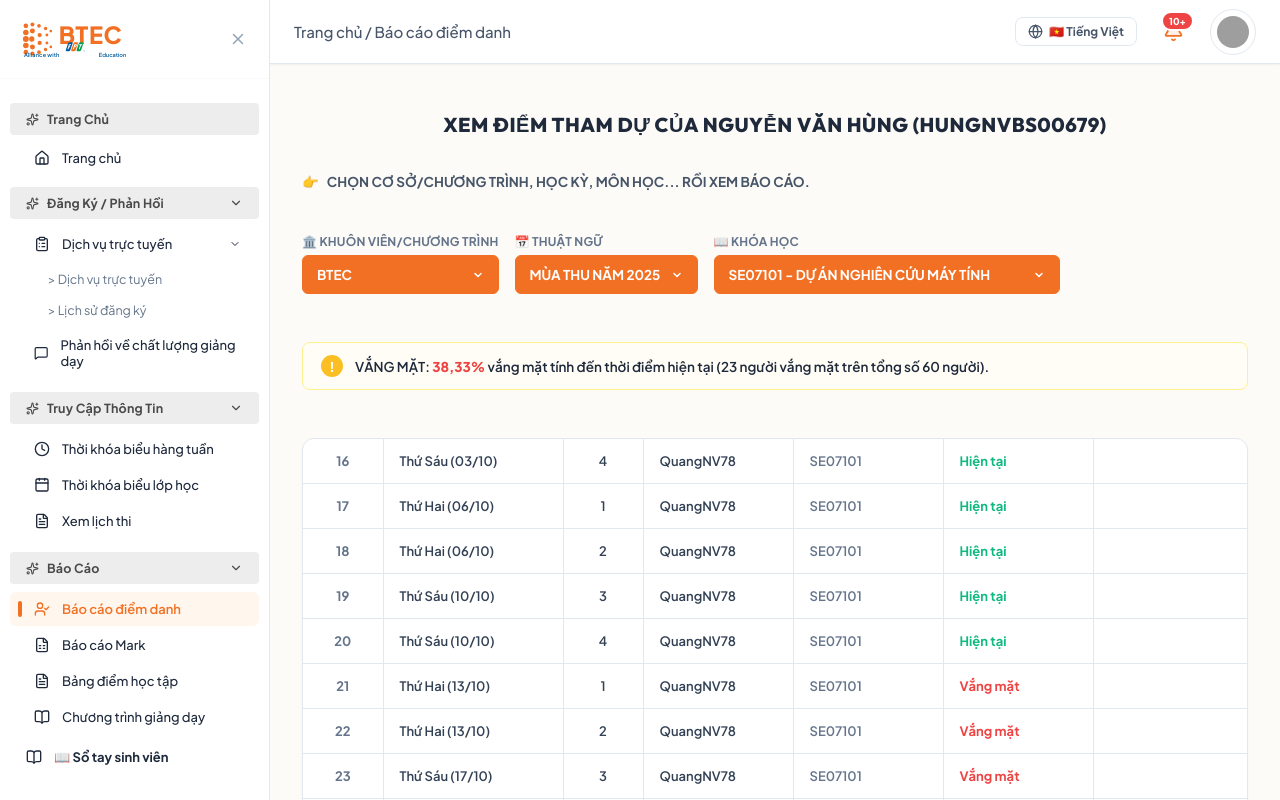
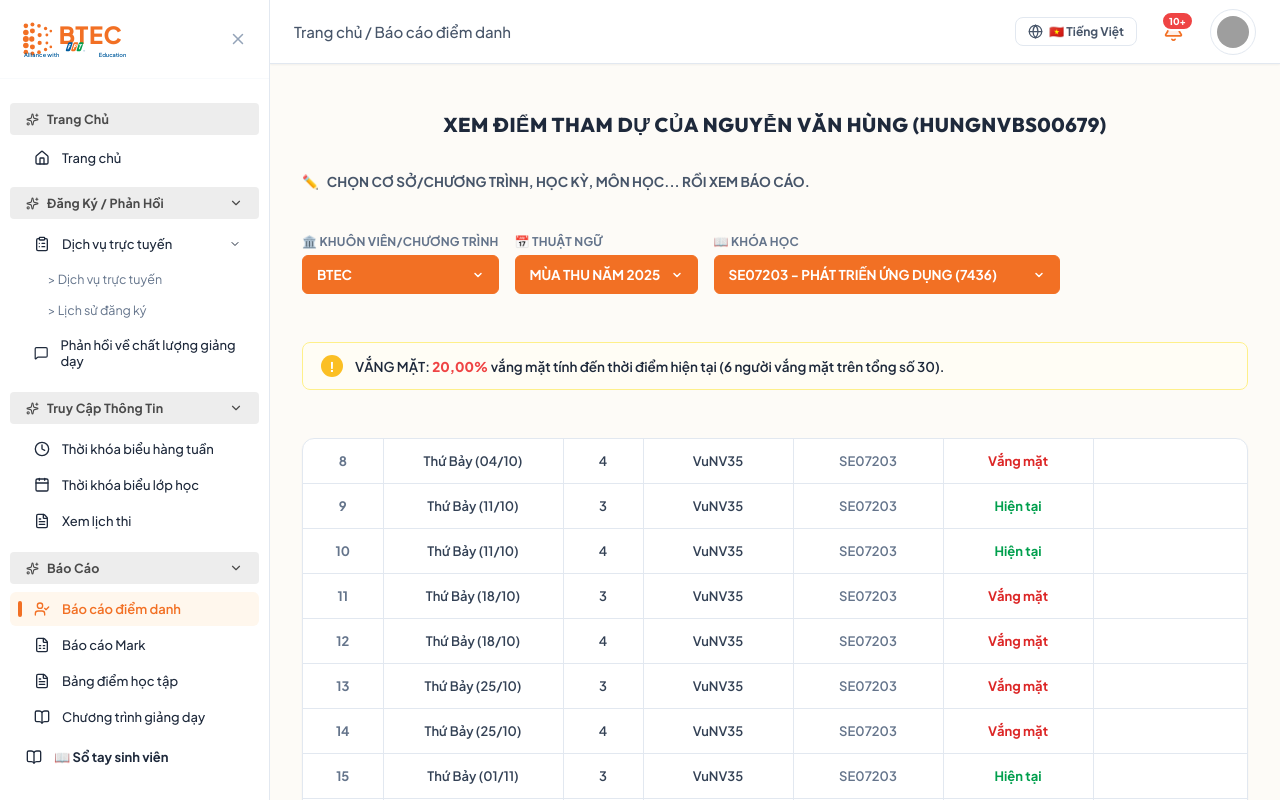
Before and after one commit to RIOMOD/PROJECT_RIKKEIEDU, a React (Vite) app: page / in a window 1280 px wide. Both pictures are taken after a click on the element "Báo cáo điểm danh". Shown: the top 800 px of the page. Built offline with nearby package versions, Linux system fonts and the light colour scheme; grey boxes are pictures that could not be loaded.

Commit message:
feat: update attendance report and mark report layouts to match design mockup screenshots

```diff
--- a/src/App.tsx
+++ b/src/App.tsx
@@ -28,7 +28,7 @@ function App() {
     'tkb-lop-hoc': { vi: 'Trang chủ / Thời khóa biểu lớp học', en: 'Home / Class Timetable' }, // Match screenshot breadcrumbs
     'xem-lich-thi': { vi: 'Home / View Exam Schedule', en: 'Home / View Exam Schedule' },
     'bc-diem-danh': { vi: 'Trang chủ / Báo cáo điểm danh', en: 'Home / Attendance Report' },
-    'bc-mark': { vi: 'Home / Mark Report', en: 'Home / Mark Report' },
+    'bc-mark': { vi: 'Trang chủ / Báo cáo Mark', en: 'Home / Mark Report' },
     'bang-diem-ht': { vi: 'Home / Academic Transcript', en: 'Home / Academic Transcript' },
     'chuong-trinh-gd': { vi: 'Chương trình giảng dạy', en: 'Curriculum' },
     'so-tay-sv': { vi: 'Sổ tay sinh viên', en: 'Student Handbook' }
--- a/src/components/AttendanceReport.tsx
+++ b/src/components/AttendanceReport.tsx
@@ -19,7 +19,7 @@ interface AttendanceSession {
 export const AttendanceReport = ({ lang }: AttendanceReportProps) => {
   const [selectedCampus, setSelectedCampus] = useState('BTEC');
   const [selectedTerm, setSelectedTerm] = useState('MÙA THU NĂM 2025');
-  const [selectedCourse, setSelectedCourse] = useState('SE07101 - DỰ ÁN NGHIÊN CỨU MÁY TÍNH');
+  const [selectedCourse, setSelectedCourse] = useState('SE07203 - PHÁT TRIỂN ỨNG DỤNG (7436)');
 
   // Translation helper
   const t = (viText: string, enText: string) => {
@@ -33,138 +33,150 @@ export const AttendanceReport = ({ lang }: AttendanceReportProps) => {
   ];
 
   const terms = [
-    { value: 'MÙA THU NĂM 2025', label: t('MÙA THU NĂM 2025', 'FALL 2025') },
+    { value: 'MÙA THU NĂM 2025', label: t('MÙA THU NĂM 2025', 'MÙA THU NĂM 2025') },
     { value: 'MÙA HÈ 2025', label: t('MÙA HÈ 2025', 'SUMMER 2025') },
     { value: 'MÙA XUÂN 2025', label: t('MÙA XUÂN 2025', 'SPRING 2025') }
   ];
 
   const courses = [
+    { value: 'SE07203 - PHÁT TRIỂN ỨNG DỤNG (7436)', label: 'SE07203 - ' + t('PHÁT TRIỂN ỨNG DỤNG (7436)', 'APPLICATION DEVELOPMENT (7436)') },
     { value: 'SE07101 - DỰ ÁN NGHIÊN CỨU MÁY TÍNH', label: 'SE07101 - ' + t('DỰ ÁN NGHIÊN CỨU MÁY TÍNH', 'COMPUTER RESEARCH PROJECT') },
     { value: 'SE08202 - PHÁT TRIỂN ỨNG DỤNG WEB JAVA', label: 'SE08202 - ' + t('PHÁT TRIỂN ỨNG DỤNG WEB JAVA', 'JAVA WEB APPLICATION DEVELOPMENT') }
   ];
 
-  // Mock sessions from screenshot (sessions 16 to 26)
+  // Mock sessions from screenshot (sessions 8 to 19)
   const sessions: AttendanceSession[] = [
     {
+      index: 8,
+      dateVi: 'Thứ Bảy (04/10)',
+      dateEn: 'Saturday (04/10)',
+      slot: 4,
+      teacher: 'VuNV35',
+      subjectCode: 'SE07203',
+      statusVi: 'Vắng mặt',
+      statusEn: 'Absent',
+      isPresent: false
+    },
+    {
+      index: 9,
+      dateVi: 'Thứ Bảy (11/10)',
+      dateEn: 'Saturday (11/10)',
+      slot: 3,
+      teacher: 'VuNV35',
+      subjectCode: 'SE07203',
+      statusVi: 'Hiện tại',
+      statusEn: 'Present',
+      isPresent: true
+    },
+    {
+      index: 10,
+      dateVi: 'Thứ Bảy (11/10)',
+      dateEn: 'Saturday (11/10)',
+      slot: 4,
+      teacher: 'VuNV35',
+      subjectCode: 'SE07203',
+      statusVi: 'Hiện tại',
+      statusEn: 'Present',
+      isPresent: true
+    },
+    {
+      index: 11,
+      dateVi: 'Thứ Bảy (18/10)',
+      dateEn: 'Saturday (18/10)',
+      slot: 3,
+      teacher: 'VuNV35',
+      subjectCode: 'SE07203',
+      statusVi: 'Vắng mặt',
+      statusEn: 'Absent',
+      isPresent: false
+    },
+    {
+      index: 12,
+      dateVi: 'Thứ Bảy (18/10)',
+      dateEn: 'Saturday (18/10)',
+      slot: 4,
+      teacher: 'VuNV35',
+      subjectCode: 'SE07203',
+      statusVi: 'Vắng mặt',
+      statusEn: 'Absent',
+      isPresent: false
+    },
+    {
+      index: 13,
+      dateVi: 'Thứ Bảy (25/10)',
+      dateEn: 'Saturday (25/10)',
+      slot: 3,
+      teacher: 'VuNV35',
+      subjectCode: 'SE07203',
+      statusVi: 'Vắng mặt',
+      statusEn: 'Absent',
+      isPresent: false
+    },
+    {
+      index: 14,
+      dateVi: 'Thứ Bảy (25/10)',
+      dateEn: 'Saturday (25/10)',
+      slot: 4,
+      teacher: 'VuNV35',
+      subjectCode: 'SE07203',
+      statusVi: 'Vắng mặt',
+      statusEn: 'Absent',
+      isPresent: false
+    },
+    {
+      index: 15,
+      dateVi: 'Thứ Bảy (01/11)',
+      dateEn: 'Saturday (01/11)',
+      slot: 3,
+      teacher: 'VuNV35',
+      subjectCode: 'SE07203',
+      statusVi: 'Hiện tại',
+      statusEn: 'Present',
+      isPresent: true
+    },
+    {
       index: 16,
-      dateVi: 'Thứ Sáu (03/10)',
-      dateEn: 'Friday (03/10)',
+      dateVi: 'Thứ Bảy (01/11)',
+      dateEn: 'Saturday (01/11)',
       slot: 4,
-      teacher: 'QuangNV78',
-      subjectCode: 'SE07101',
+      teacher: 'VuNV35',
+      subjectCode: 'SE07203',
       statusVi: 'Hiện tại',
       statusEn: 'Present',
       isPresent: true
     },
     {
       index: 17,
-      dateVi: 'Thứ Hai (06/10)',
-      dateEn: 'Monday (06/10)',
-      slot: 1,
-      teacher: 'QuangNV78',
-      subjectCode: 'SE07101',
+      dateVi: 'Thứ Bảy (08/11)',
+      dateEn: 'Saturday (08/11)',
+      slot: 3,
+      teacher: 'VuNV35',
+      subjectCode: 'SE07203',
       statusVi: 'Hiện tại',
       statusEn: 'Present',
       isPresent: true
     },
     {
       index: 18,
-      dateVi: 'Thứ Hai (06/10)',
-      dateEn: 'Monday (06/10)',
-      slot: 2,
-      teacher: 'QuangNV78',
-      subjectCode: 'SE07101',
+      dateVi: 'Thứ Bảy (08/11)',
+      dateEn: 'Saturday (08/11)',
+      slot: 4,
+      teacher: 'VuNV35',
+      subjectCode: 'SE07203',
       statusVi: 'Hiện tại',
       statusEn: 'Present',
       isPresent: true
     },
     {
       index: 19,
-      dateVi: 'Thứ Sáu (10/10)',
-      dateEn: 'Friday (10/10)',
+      dateVi: 'Thứ Bảy (15/11)',
+      dateEn: 'Saturday (15/11)',
       slot: 3,
-      teacher: 'QuangNV78',
-      subjectCode: 'SE07101',
+      teacher: 'VuNV35',
+      subjectCode: 'SE07203',
       statusVi: 'Hiện tại',
       statusEn: 'Present',
       isPresent: true
-    },
-    {
-      index: 20,
-      dateVi: 'Thứ Sáu (10/10)',
-      dateEn: 'Friday (10/10)',
-      slot: 4,
-      teacher: 'QuangNV78',
-      subjectCode: 'SE07101',
-      statusVi: 'Hiện tại',
-      statusEn: 'Present',
-      isPresent: true
-    },
-    {
-      index: 21,
-      dateVi: 'Thứ Hai (13/10)',
-      dateEn: 'Monday (13/10)',
-      slot: 1,
-      teacher: 'QuangNV78',
-      subjectCode: 'SE07101',
-      statusVi: 'Vắng mặt',
-      statusEn: 'Absent',
-      isPresent: false
-    },
-    {
-      index: 22,
-      dateVi: 'Thứ Hai (13/10)',
-      dateEn: 'Monday (13/10)',
-      slot: 2,
-      teacher: 'QuangNV78',
-      subjectCode: 'SE07101',
-      statusVi: 'Vắng mặt',
-      statusEn: 'Absent',
-      isPresent: false
-    },
-    {
-      index: 23,
-      dateVi: 'Thứ Sáu (17/10)',
-      dateEn: 'Friday (17/10)',
-      slot: 3,
-      teacher: 'QuangNV78',
-      subjectCode: 'SE07101',
-      statusVi: 'Vắng mặt',
-      statusEn: 'Absent',
-      isPresent: false
-    },
-    {
-      index: 24,
-      dateVi: 'Thứ Sáu (17/10)',
-      dateEn: 'Friday (17/10)',
-      slot: 4,
-      teacher: 'QuangNV78',
-      subjectCode: 'SE07101',
-      statusVi: 'Vắng mặt',
-      statusEn: 'Absent',
-      isPresent: false
-    },
-    {
-      index: 25,
-      dateVi: 'Thứ Hai (20/10)',
-      dateEn: 'Monday (20/10)',
-      slot: 1,
-      teacher: 'QuangNV78',
-      subjectCode: 'SE07101',
-      statusVi: 'Vắng mặt',
-      statusEn: 'Absent',
-      isPresent: false
-    },
-    {
-      index: 26,
-      dateVi: 'Thứ Hai (20/10)',
-      dateEn: 'Monday (20/10)',
-      slot: 2,
-      teacher: 'QuangNV78',
-      subjectCode: 'SE07101',
-      statusVi: 'Vắng mặt',
-      statusEn: 'Absent',
-      isPresent: false
     }
   ];
 
@@ -179,7 +191,7 @@ export const AttendanceReport = ({ lang }: AttendanceReportProps) => {
 
         {/* Guideline line */}
         <div className="attendance-guideline">
-          <span>👉</span> {t('CHỌN CƠ SỞ/CHƯƠNG TRÌNH, HỌC KỲ, MÔN HỌC... RỒI XEM BÁO CÁO.', 'SELECT CAMPUS/PROGRAM, TERM, COURSE... TO VIEW REPORT.')}
+          <span>✏️</span> {t('CHỌN CƠ SỞ/CHƯƠNG TRÌNH, HỌC KỲ, MÔN HỌC... RỒI XEM BÁO CÁO.', 'SELECT CAMPUS/PROGRAM, TERM, COURSE... TO VIEW REPORT.')}
         </div>
 
         {/* Orange filter selectors row */}
@@ -239,11 +251,11 @@ export const AttendanceReport = ({ lang }: AttendanceReportProps) => {
           <span className="attendance-stats-text">
             {lang === 'en' ? (
               <>
-                ABSENT: <span className="highlight-red">38.33%</span> absent up to current time (23 absent out of 60 people).
+                ABSENT: <span className="highlight-red">20.00%</span> absent up to current time (6 absent out of 30 people).
               </>
             ) : (
               <>
-                VẮNG MẶT: <span className="highlight-red">38,33%</span> vắng mặt tính đến thời điểm hiện tại (23 người vắng mặt trên tổng số 60 người).
+                VẮNG MẶT: <span className="highlight-red">20,00%</span> vắng mặt tính đến thời điểm hiện tại (6 người vắng mặt trên tổng số 30).
               </>
             )}
           </span>
--- a/src/components/MarkReport.tsx
+++ b/src/components/MarkReport.tsx
@@ -1,10 +1,8 @@
-
 interface MarkReportProps {
   lang: 'vi' | 'en';
 }
 
 interface MarkRow {
-  subject: string;
   semesterVi: string;
   semesterEn: string;
   group: string;
@@ -24,7 +22,6 @@ export const MarkReport = ({ lang }: MarkReportProps) => {
   };
 
   const headers = [
-    t('TÊN MÔN HỌC', 'SUBJECT NAME'),
     t('HỌC KỲ', 'SEMESTER'),
     t('NHÓM', 'GROUP'),
     t('NGÀY BẮT ĐẦU', 'START DATE'),
@@ -34,174 +31,161 @@ export const MarkReport = ({ lang }: MarkReportProps) => {
     t('TRẠNG THÁI', 'STATUS')
   ];
 
-  // Grade list mock data
+  // Grade list mock data exactly matching the screenshot mockup
   const grades: MarkRow[] = [
     {
-      subject: 'English 5 - Summit 1',
-      semesterVi: 'HỌC KỲ HÈ 2023',
+      semesterVi: 'MÙA HÈ 2023',
       semesterEn: 'SUMMER 2023',
       group: 'ENT4011.13',
       startDate: '10/07/2023',
       endDate: '23/08/2023',
       gradeNum: '7.7',
       gradeLetter: '',
-      statusVi: 'Đạt',
+      statusVi: 'Đi qua',
       statusEn: 'Passed',
       statusType: 'passed'
     },
     {
-      subject: 'English 4 - Top Notch 3',
-      semesterVi: 'HỌC KỲ HÈ 2023',
+      semesterVi: 'MÙA HÈ 2023',
       semesterEn: 'SUMMER 2023',
       group: 'ENT103.13',
       startDate: '08/05/2023',
       endDate: '17/06/2023',
       gradeNum: '7.3',
       gradeLetter: '',
-      statusVi: 'Đạt',
+      statusVi: 'Đi qua',
       statusEn: 'Passed',
       statusType: 'passed'
     },
     {
-      subject: 'English 1 - Topnotch Fundamentals',
-      semesterVi: 'HỌC KỲ THU 2022',
+      semesterVi: 'MÙA THU 2022',
       semesterEn: 'FALL 2022',
       group: 'ENT100.07',
       startDate: '24/10/2022',
       endDate: '28/12/2022',
       gradeNum: '8.2',
       gradeLetter: '',
-      statusVi: 'Đạt',
+      statusVi: 'Đi qua',
       statusEn: 'Passed',
       statusType: 'passed'
     },
     {
-      subject: 'English 2 - Topnotch 1',
-      semesterVi: 'HỌC KỲ XUÂN 2023',
+      semesterVi: 'MÙA XUÂN 2023',
       semesterEn: 'SPRING 2023',
       group: 'ENT101.13',
       startDate: '03/01/2023',
       endDate: '08/03/2023',
       gradeNum: '8.2',
       gradeLetter: '',
-      statusVi: 'Đạt',
+      statusVi: 'Đi qua',
       statusEn: 'Passed',
       statusType: 'passed'
     },
     {
-      subject: 'English 3 - Topnotch 2',
-      semesterVi: 'HỌC KỲ XUÂN 2023',
+      semesterVi: 'MÙA XUÂN 2023',
       semesterEn: 'SPRING 2023',
       group: 'ENT102.14',
       startDate: '20/03/2023',
       endDate: '28/04/2023',
       gradeNum: '7.0',
       gradeLetter: '',
-      statusVi: 'Đạt',
+      statusVi: 'Đi qua',
       statusEn: 'Passed',
       statusType: 'passed'
     },
     {
-      subject: 'Vovinam',
-      semesterVi: 'HỌC KỲ THU 2024',
+      semesterVi: 'MÙA THU NĂM 2024',
       semesterEn: 'FALL 2024',
-      group: 'Exempt',
+      group: 'Miễn trừ',
       startDate: '12/08/2024',
       endDate: '19/10/2024',
       gradeNum: '',
       gradeLetter: '',
-      statusVi: 'Được miễn',
-      statusEn: 'Is Exempt',
+      statusVi: 'Được miễn trừ',
+      statusEn: 'Exempted',
       statusType: 'exempt'
     },
     {
-      subject: 'Computing Fundamental',
-      semesterVi: 'HỌC KỲ XUÂN 2023',
+      semesterVi: 'MÙA XUÂN 2023',
       semesterEn: 'SPRING 2023',
       group: 'IT.CF02.064',
       startDate: '16/03/2023',
       endDate: '13/04/2023',
       gradeNum: '5.4',
       gradeLetter: '',
-      statusVi: 'Đạt',
+      statusVi: 'Đi qua',
       statusEn: 'Passed',
       statusType: 'passed'
     },
     {
-      subject: 'Personal Development',
-      semesterVi: 'HỌC KỲ XUÂN 2023',
+      semesterVi: 'MÙA XUÂN 2023',
       semesterEn: 'SPRING 2023',
       group: 'PDP1.0614',
       startDate: '02/02/2023',
       endDate: '09/03/2023',
       gradeNum: '7.9',
       gradeLetter: '',
-      statusVi: 'Đạt',
+      statusVi: 'Đi qua',
       statusEn: 'Passed',
       statusType: 'passed'
     },
     {
-      subject: 'Microsoft Offices',
-      semesterVi: 'HỌC KỲ THU 2022',
+      semesterVi: 'MÙA THU 2022',
       semesterEn: 'FALL 2022',
       group: 'CF01.061',
       startDate: '21/11/2022',
       endDate: '28/11/2022',
       gradeNum: '6.5',
       gradeLetter: '',
-      statusVi: 'Đạt',
+      statusVi: 'Đi qua',
       statusEn: 'Passed',
       statusType: 'passed'
     },
     {
-      subject: 'Programming',
-      semesterVi: 'HỌC KỲ XUÂN 2024',
+      semesterVi: 'MÙA XUÂN 2024',
       semesterEn: 'SPRING 2024',
       group: 'SE07101',
       startDate: '02/01/2024',
       endDate: '11/04/2024',
       gradeNum: '',
       gradeLetter: 'P',
-      statusVi: 'Đạt',
+      statusVi: 'Đi qua',
       statusEn: 'Passed',
       statusType: 'passed'
     },
     {
-      subject: 'Networking',
-      semesterVi: 'HỌC KỲ HÈ 2023',
+      semesterVi: 'MÙA HÈ 2023',
       semesterEn: 'SUMMER 2023',
       group: 'SE06201',
       startDate: '23/05/2023',
       endDate: '18/08/2023',
       gradeNum: '',
       gradeLetter: 'P',
-      statusVi: 'Đạt',
+      statusVi: 'Đi qua',
       statusEn: 'Passed',
       statusType: 'passed'
     },
     {
-      subject: 'Programming',
-      semesterVi: 'HỌC KỲ HÈ 2023',
+      semesterVi: 'MÙA HÈ 2023',
       semesterEn: 'SUMMER 2023',
       group: 'SE06201',
       startDate: '08/05/2023',
       endDate: '14/08/2023',
       gradeNum: '',
-      gradeLetter: 'F',
-      statusVi: 'Hủy chuyên cần',
-      statusEn: 'Attendance Fail',
+      gradeLetter: 'E',
+      statusVi: 'Không đạt yêu cầu chuyên cần',
+      statusEn: 'Failed attendance requirement',
       statusType: 'failed'
     },
     {
-      subject: 'Database Design & Development',
-      semesterVi: 'HỌC KỲ THU 2023',
+      semesterVi: 'MÙA THU 2023',
       semesterEn: 'FALL 2023',
       group: 'SE06201',
       startDate: '11/09/2023',
       endDate: '11/12/2023',
       gradeNum: '',
       gradeLetter: 'P',
-      statusVi: 'Đạt',
+      statusVi: 'Đi qua',
       statusEn: 'Passed',
       statusType: 'passed'
     }
@@ -213,7 +197,7 @@ export const MarkReport = ({ lang }: MarkReportProps) => {
 
         {/* Page Title */}
         <h2 className="mark-report-title">
-          {t('GRADE REPORT FOR NGUYỄN VĂN HÙNG (BS00679)', 'GRADE REPORT FOR NGUYỄN VĂN HÙNG (BS00679)')}
+          {t('PHIẾU ĐIỂM CỦA NGUYỄN VĂN HÙNG (BS00679)', 'GRADE REPORT FOR NGUYỄN VĂN HÙNG (BS00679)')}
         </h2>
 
         {/* Grade Table */}
@@ -231,50 +215,53 @@ export const MarkReport = ({ lang }: MarkReportProps) => {
             <tbody>
               {grades.map((row, index) => (
                 <tr key={index} className="mark-tr">
-                  {/* Subject Name */}
-                  <td className="mark-td subject-name-col">
-                    {row.subject}
-                  </td>
-
                   {/* Semester */}
-                  <td className="mark-td text-center">
+                  <td className="mark-td">
                     {t(row.semesterVi, row.semesterEn)}
                   </td>
 
                   {/* Group */}
-                  <td className="mark-td text-center font-mono">
+                  <td className="mark-td font-mono">
                     {row.group}
                   </td>
 
                   {/* Start Date */}
-                  <td className="mark-td text-center font-mono">
+                  <td className="mark-td font-mono">
                     {row.startDate}
                   </td>
 
                   {/* End Date */}
-                  <td className="mark-td text-center font-mono">
+                  <td className="mark-td font-mono">
                     {row.endDate}
                   </td>
 
                   {/* Grade Num */}
-                  <td className="mark-td text-center font-bold">
-                    {row.gradeNum || <span className="text-slate-300">—</span>}
+                  <td className="mark-td font-bold">
+                    {row.gradeNum || <span style={{ color: '#cbd5e1' }}>—</span>}
                   </td>
 
                   {/* Grade Letter */}
-                  <td className="mark-td text-center font-bold">
+                  <td className="mark-td font-bold">
                     {row.gradeLetter ? (
-                      <span className="underlined-link">{row.gradeLetter}</span>
+                      row.gradeLetter === 'E' ? (
+                        row.gradeLetter
+                      ) : (
+                        <span className="mark-link">{row.gradeLetter}</span>
+                      )
                     ) : (
-                      <span className="text-slate-300">—</span>
+                      <span style={{ color: '#cbd5e1' }}>—</span>
                     )}
                   </td>
 
                   {/* Status */}
-                  <td className="mark-td text-center font-semibold">
-                    <span className={`underlined-link status-link ${row.statusType}`}>
-                      {t(row.statusVi, row.statusEn)}
-                    </span>
+                  <td className="mark-td font-semibold">
+                    {row.statusType === 'failed' ? (
+                      row.statusVi
+                    ) : (
+                      <span className="mark-link">
+                        {t(row.statusVi, row.statusEn)}
+                      </span>
+                    )}
                   </td>
                 </tr>
               ))}
--- a/src/index.css
+++ b/src/index.css
@@ -1933,6 +1933,7 @@ body {
 .attendance-col-date {
   font-weight: 600;
   width: 180px;
+  text-align: center;
 }
 
 .attendance-col-slot {
@@ -1944,25 +1945,28 @@ body {
 .attendance-col-teacher {
   width: 150px;
   font-weight: 600;
+  text-align: center;
 }
 
 .attendance-col-subject {
   width: 150px;
   font-weight: 600;
   color: var(--text-muted);
+  text-align: center;
 }
 
 .attendance-col-status {
   width: 150px;
   font-weight: 700;
+  text-align: center;
 }
 
 .status-present {
-  color: #10B981;
+  color: #009F4D;
 }
 
 .status-absent {
-  color: #EF4444;
+  color: #dc2626;
 }
 
 .attendance-col-empty {
@@ -1984,47 +1988,44 @@ body {
 
 .mark-table-wrapper {
   background-color: #FFFFFF;
-  border-radius: 12px;
-  border: 1px solid var(--border-color);
-  box-shadow: var(--shadow-sm);
+  border-radius: 4px;
+  border: 1px solid #cbd5e1;
   overflow-x: auto;
   width: 100%;
   margin-bottom: 40px;
+  box-shadow: var(--shadow-sm);
 }
 
 .mark-table {
   width: 100%;
   border-collapse: collapse;
-  text-align: left;
-  font-size: 12.5px;
+  text-align: center;
+  font-size: 13px;
+  border: 1px solid #cbd5e1;
 }
 
 .mark-thead-tr {
-  background-color: var(--primary);
+  background-color: #f37021 !important; /* Solid BTEC Orange */
   color: #FFFFFF;
 }
 
 .mark-th {
   padding: 12px 14px;
   font-weight: 700;
-  font-size: 12px;
+  font-size: 12.5px;
   text-transform: uppercase;
-  letter-spacing: 0.3px;
-  border: 1px solid rgba(255, 255, 255, 0.15);
-  text-align: center;
-}
-
-.mark-th:first-child {
-  text-align: left;
+  letter-spacing: 0.5px;
+  border: 1px solid #cbd5e1 !important;
+  text-align: center;
 }
 
 .mark-tr {
-  border-bottom: 1px solid var(--border-color);
+  border-bottom: 1px solid #cbd5e1;
   transition: var(--transition-smooth);
 }
 
 .mark-tr:hover {
-  background-color: #FFFDFB;
+  background-color: #f8fafc;
 }
 
 .mark-tr:last-child {
@@ -2033,9 +2034,10 @@ body {
 
 .mark-td {
   padding: 12px 14px;
-  border: 1px solid var(--border-color);
-  color: #334155;
+  border: 1px solid #cbd5e1 !important;
+  color: #1e293b;
   vertical-align: middle;
+  text-align: center;
 }
 
 .mark-td.text-center {
@@ -2839,3 +2841,12 @@ body {
 .group-timetable-link:hover {
   text-decoration: underline;
 }
+
+.mark-link {
+  color: #0066cc;
+  cursor: pointer;
+  text-decoration: underline;
+}
+.mark-link:hover {
+  color: #004499;
+}
```
